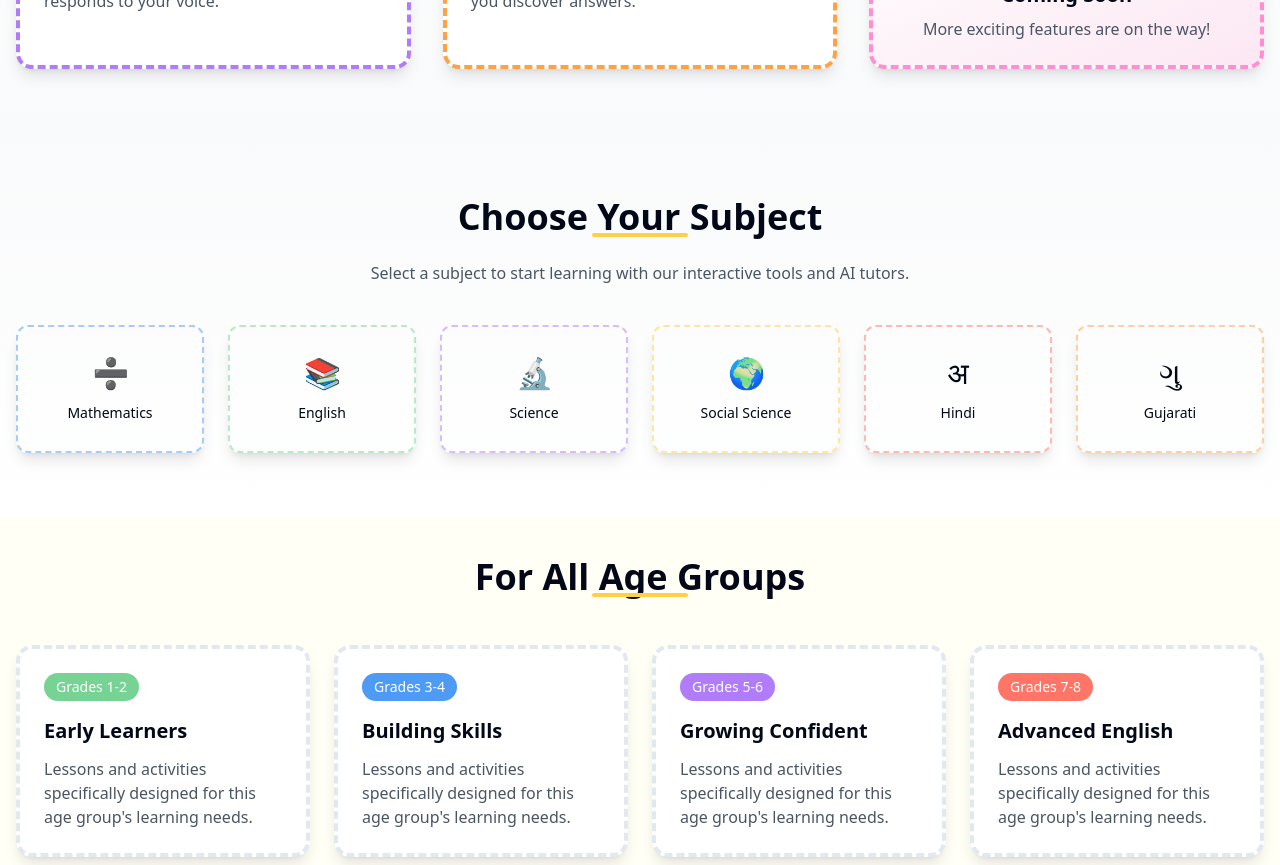
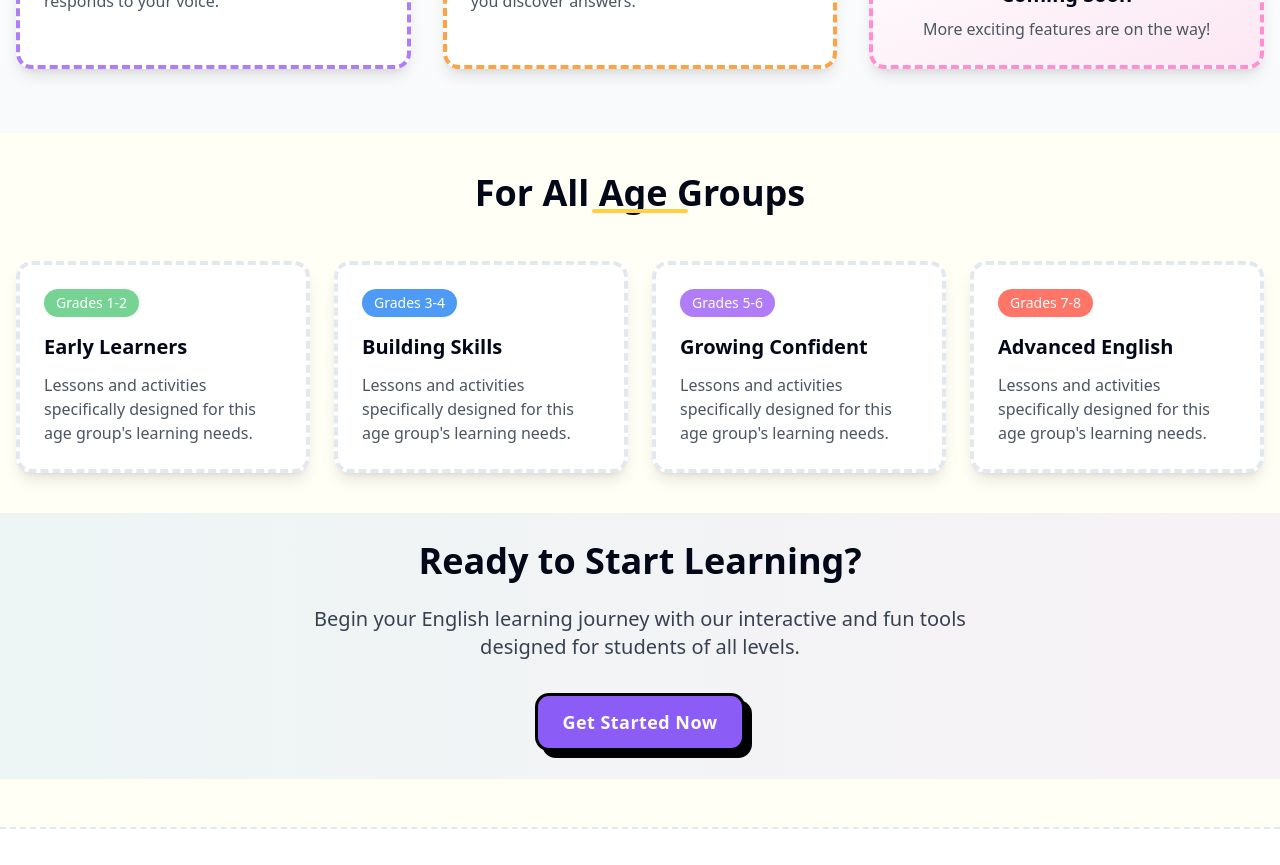
Before and after one commit to Ayanparmar101/smaranai-81, a React (Vite) app: page / in a window 1280 px wide. Shown: the part 980-1845 px from the top of the page. Built offline with nearby package versions, Linux system fonts and the light colour scheme.

Commit message:
Reverted to edit edt-1c35e3a8-a025-4ae0-af5e-99bf7a8ae5f2: "Apply consistent button styling
Apply the same styling to all buttons in the NavBar component."

```diff
--- a/src/pages/Index.tsx
+++ b/src/pages/Index.tsx
@@ -13,15 +13,6 @@ const Index = () => {
   const handleNavigation = (path: string) => (e: React.MouseEvent) => {
     e.preventDefault();
     navigate(path);
-  };
-
-  const handleSubjectClick = (subject: string) => {
-    if (subject === 'English') {
-      window.location.href = 'https://smaran.ai';
-    } else {
-      // For future implementation of other subjects
-      console.log(`Selected subject: ${subject}`);
-    }
   };
 
   return <div className="min-h-screen flex flex-col">
@@ -137,36 +128,6 @@ const Index = () => {
           </div>
         </section>
 
-        {/* Subjects Selection Section */}
-        <section className="py-16 bg-gradient-to-b from-gray-50 to-white">
-          <div className="container mx-auto px-4">
-            <h2 className="section-title">Choose Your Subject</h2>
-            <p className="text-center text-gray-600 max-w-2xl mx-auto mt-4 mb-10">
-              Select a subject to start learning with our interactive tools and AI tutors.
-            </p>
-
-            <div className="grid grid-cols-2 md:grid-cols-3 lg:grid-cols-6 gap-6 mt-8">
-              {[
-                { name: 'Mathematics', color: 'blue', icon: '➗' },
-                { name: 'English', color: 'green', icon: '📚' },
-                { name: 'Science', color: 'purple', icon: '🔬' },
-                { name: 'Social Science', color: 'yellow', icon: '🌍' },
-                { name: 'Hindi', color: 'red', icon: 'अ' },
-                { name: 'Gujarati', color: 'orange', icon: 'ગુ' }
-              ].map((subject, index) => (
-                <div
-                  key={index}
-                  onClick={() => handleSubjectClick(subject.name)}
-                  className={`card-doodle flex flex-col items-center justify-center gap-3 p-5 rounded-xl bg-transparent hover:bg-kid-${subject.color} transition-all duration-300 hover:scale-105 hover:shadow-lg border-2 border-dashed border-kid-${subject.color}/50 h-32 cursor-pointer hover:text-white`}
-                >
-                  <span className="text-3xl">{subject.icon}</span>
-                  <span className="text-sm font-medium text-center">{subject.name}</span>
-                </div>
-              ))}
-            </div>
-          </div>
-        </section>
-
         {/* Age Groups Section */}
         <section className="px-0 py-[40px]">
           <div className="container mx-auto px-4">
```
